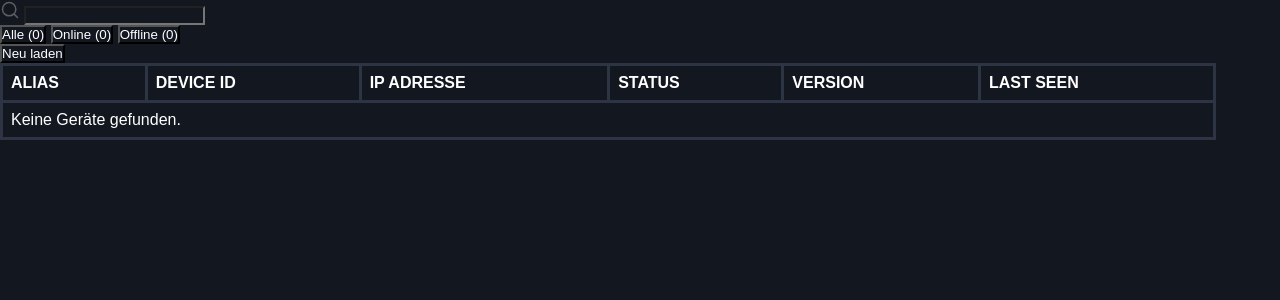
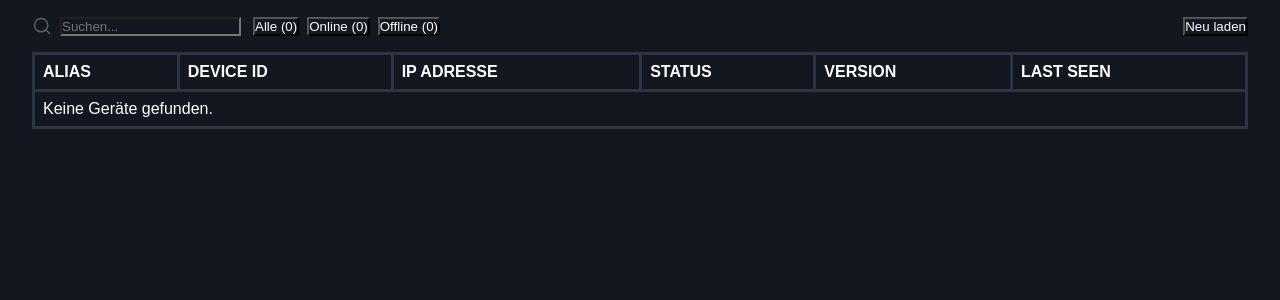
Before and after one commit to Gohst101/IoT-Railstation, a Node server app: template views/private/device_overview.ejs in a window 1280 px wide. Shown: the part 65-365 px from the top of the page. Run offline with Node 20, Linux system fonts and the light colour scheme; the template is opened without the code that fills it, so the values that code supplies are empty.

Commit message:
Add search functionality to device overview with filtering support
Co-authored-by: Copilot <copilot@github.com>

```diff
--- a/styles/css/device_overview.css
+++ b/styles/css/device_overview.css
@@ -4,6 +4,40 @@
     background-color: var(--background-color);
     color: var(--text-color);
     font-family: Arial, Helvetica, sans-serif;
+}
+
+main {
+    display: flex;
+    flex-direction: column;
+    align-items: center;
+    justify-content: center;
+}
+
+.action-bar-container {
+  display: flex;
+  align-items: center;
+  width: 95%;
+  gap: 12px;
+  margin-top: 16px;
+  margin-bottom: 16px;
+}
+
+.search-bar {
+  display: flex;
+  align-items: center;
+  gap: 8px;
+  flex: 0 0 auto;
+}
+
+.filter {
+  display: flex;
+  align-items: center;
+  gap: 8px;
+  flex-wrap: wrap;
+}
+
+.refresh {
+  margin-left: auto;
 }
 
 table {
--- /dev/null
+++ b/styles/js/search.js
@@ -0,0 +1,20 @@
+function search_devices() {
+  const input = document.getElementById('input');
+  const table = document.getElementById('device_table');
+
+  if (!input || !table) {
+    return;
+  }
+
+  const filter = input.value.trim().toLowerCase();
+  const rows = table.getElementsByTagName('tr');
+
+  for (let index = 1; index < rows.length; index += 1) {
+    const rowText = (rows[index].textContent || rows[index].innerText || '').toLowerCase();
+    const shouldShow = filter === '' || rowText.includes(filter);
+
+    rows[index].style.display = shouldShow ? '' : 'none';
+  }
+}
+
+window.search_devices = search_devices;
--- a/views/private/device_overview.ejs
+++ b/views/private/device_overview.ejs
@@ -18,9 +18,10 @@
 
     <main>
         <div class="action-bar-container">
+            <!-- https://www.w3schools.com/howto/howto_js_filter_table.asp -->
             <div class="search-bar">
                 <img src="/img/icons/search.svg" alt="Search Icon">
-                <input id="search-query" type="text">
+                <input type="text" id="input" onkeyup="search_devices()" placeholder="Suchen...">
             </div>
             <div class="filter">
                 <button class="active">Alle (<%= totalDevices %>)</button>
@@ -32,7 +33,7 @@
             </div>
         </div>
 
-        <table class="device_container">
+        <table id="device_table" class="device_container">
             <thead>
                 <tr>
                     <th>ALIAS</th>
@@ -64,6 +65,7 @@
         </table>
     </main>
 
+    <script src="/js/search.js" defer></script>
     <script src="/js/notification.js" defer></script>
 </body>
 </html>
```
